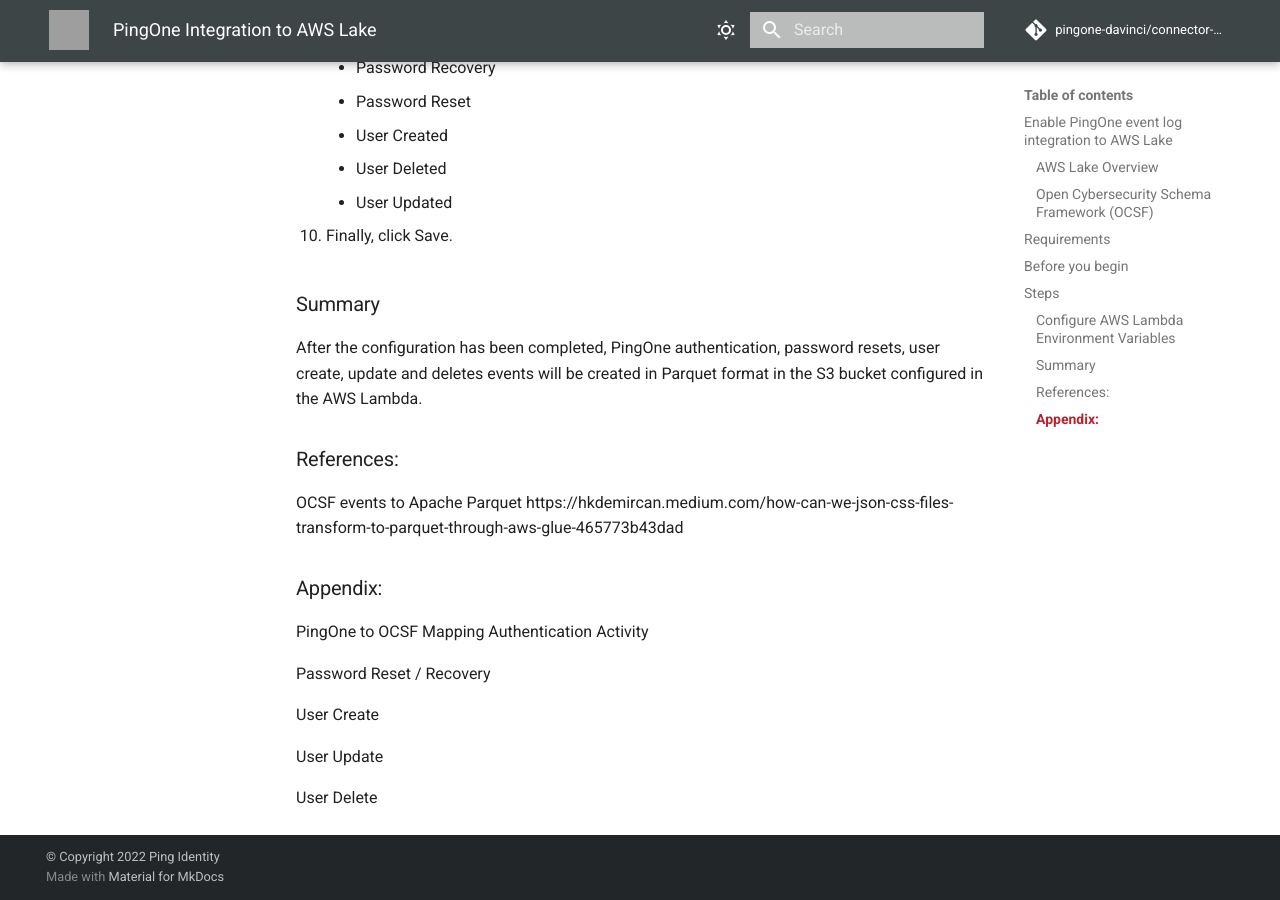
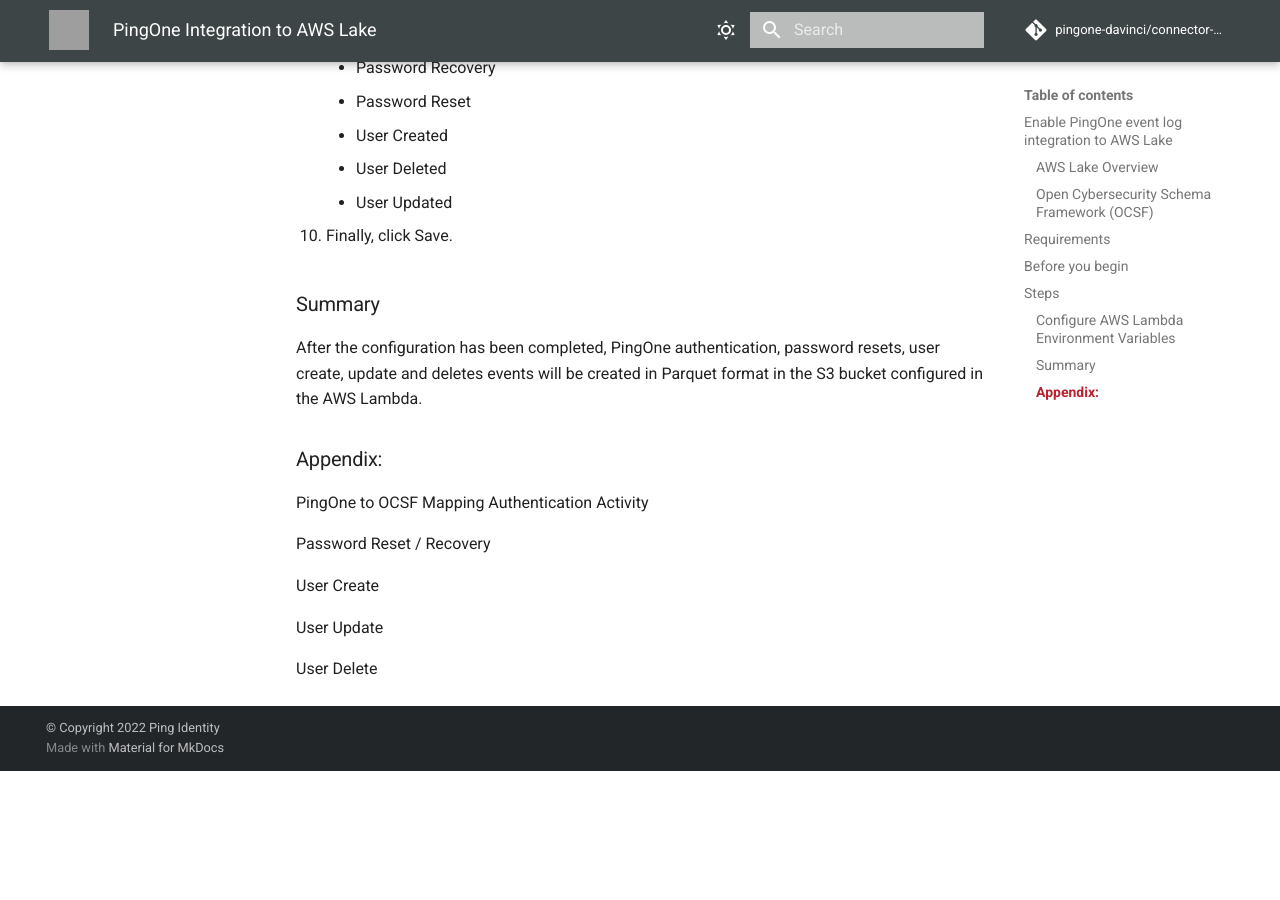
Before and after one commit to pingone-davinci/documentation, an MkDocs documentation site: the page built from docs/aws-lake/README.md, in a window 1280 px wide and 900 px high, scrolled down 2377 px. Built offline with MkDocs 1.6.1 and Material for MkDocs 9.7.7, drawn with Linux system fonts in a browser that asks for light colours; comment, search, counter and statistics services are not loaded; after the commit the page ends 3148 px from its top, so only the background shows below that; grey boxes are pictures that could not be loaded.

Commit message:
Update README.md

```diff
--- a/docs/aws-lake/README.md
+++ b/docs/aws-lake/README.md
@@ -74,15 +74,6 @@
 
 After the configuration has been completed, PingOne authentication, password resets, user create, update and deletes events will be created in Parquet format in the S3 bucket configured in the AWS Lambda.
 
-### References:
-
-OCSF events to Apache Parquet
-https://hkdemircan.medium.com/how-can-we-json-css-files-transform-to-parquet-through-aws-glue-465773b43dad
-
-
-
-
-
 
 ### Appendix:
 
```
